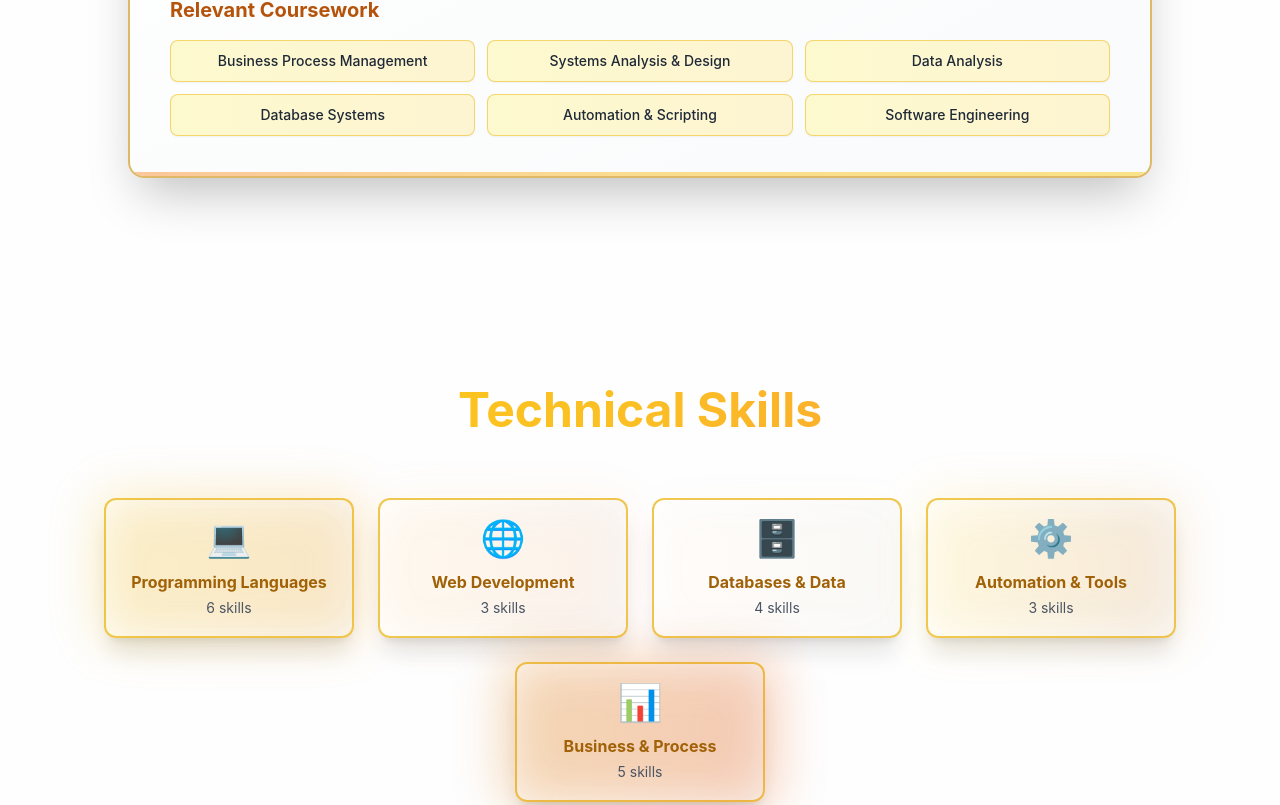
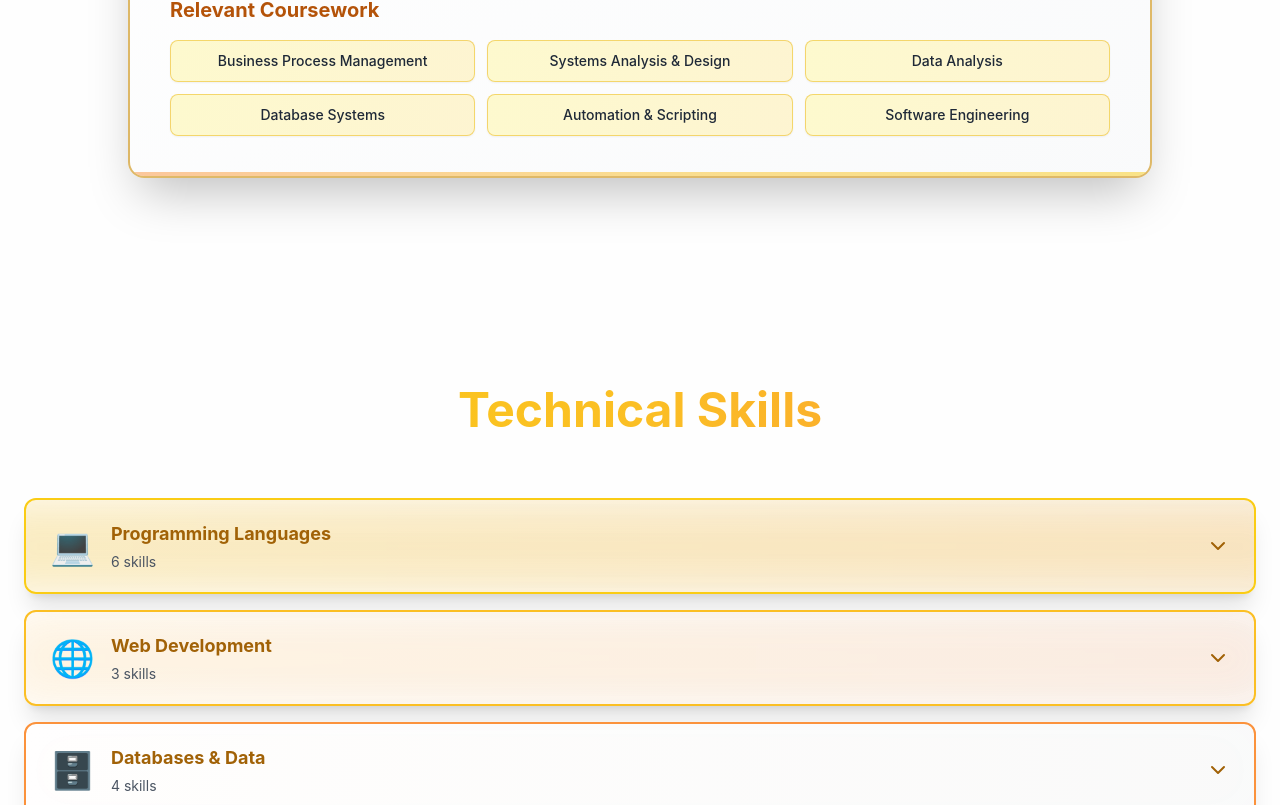
Before and after one commit to Shaneeeeeeeeeee/SMA_resume, a Next.js app: page / in a window 1280 px wide. Shown: the part 1995-2800 px from the top of the page. Built offline with nearby package versions, Linux system fonts and the light colour scheme.

Commit message:
Replace modal with expandable accordion in TechnicalSkills component and update dependencies

```diff
--- a/components/Experience.tsx
+++ b/components/Experience.tsx
@@ -45,7 +45,7 @@ export default function Experience() {
                   </h3>
                 </div>
                 <p className="dark:text-amber-300 text-amber-700 font-semibold mb-2 text-lg">Amazon</p>
-                <p className="dark:text-gray-400 text-gray-600 mb-8">Jun 2025 – Aug 2025</p>
+                <p className="dark:text-gray-400 text-gray-600 mb-8">June 2025 – Aug 2025</p>
 
                 {/* Bullet Points */}
                 <div className="space-y-4 mt-6">
--- a/components/TechnicalSkills.tsx
+++ b/components/TechnicalSkills.tsx
@@ -2,10 +2,10 @@
 
 import { motion, AnimatePresence } from 'framer-motion'
 import { useState } from 'react'
-import { FiX } from 'react-icons/fi'
+import { FiChevronDown, FiChevronUp } from 'react-icons/fi'
 
 export default function TechnicalSkills() {
-  const [selectedCategory, setSelectedCategory] = useState<string | null>(null)
+  const [expandedCategory, setExpandedCategory] = useState<string | null>(null)
 
   const skillCategories = {
     'Programming Languages': {
@@ -40,10 +40,12 @@ export default function TechnicalSkills() {
     }
   }
 
-  const closeModal = () => setSelectedCategory(null)
+  const toggleCategory = (category: string) => {
+    setExpandedCategory(expandedCategory === category ? null : category)
+  }
 
   return (
-    <section id="skills" className="py-20 px-6 relative overflow-hidden backdrop-blur-[0.5px]">
+    <section id="skills" className="py-20 px-6 relative backdrop-blur-[0.5px]">
       <div className="max-w-7xl mx-auto relative z-10">
         <motion.h2
           className="text-4xl md:text-5xl font-bold mb-16 text-center bg-gradient-to-r from-yellow-400 via-amber-400 to-orange-400 bg-clip-text text-transparent"
@@ -55,29 +57,35 @@ export default function TechnicalSkills() {
           Technical Skills
         </motion.h2>
 
-        {/* Simple Boxes Layout */}
-        <div className="flex flex-wrap justify-center gap-6">
-          {Object.entries(skillCategories).map(([category, data], index) => (
-            <motion.button
+        {/* Expandable Categories Layout */}
+        <div className="space-y-4">
+          {Object.entries(skillCategories).map(([category, data], index) => {
+            const isExpanded = expandedCategory === category
+            return (
+              <motion.div
                 key={category}
-              onClick={() => setSelectedCategory(category)}
-              initial={{ opacity: 0, scale: 0.8 }}
-              whileInView={{ opacity: 1, scale: 1 }}
+                initial={{ opacity: 0, y: 20 }}
+                whileInView={{ opacity: 1, y: 0 }}
                 viewport={{ once: true }}
                 transition={{ delay: index * 0.1, duration: 0.5 }}
-              whileHover={{ scale: 1.05, y: -5 }}
-              whileTap={{ scale: 0.95 }}
-              className="relative w-full max-w-[250px] h-[140px] px-6 py-4 bg-gradient-to-r dark:from-gray-800/90 dark:to-gray-900/90 from-white/90 to-gray-50/90 backdrop-blur-sm rounded-xl border-2 dark:border-yellow-400/60 border-yellow-500/70 shadow-xl hover:shadow-2xl transition-all duration-300 group flex flex-col items-center justify-center"
+                className="w-full"
+              >
+                {/* Category Header Button */}
+                <motion.button
+                  onClick={() => toggleCategory(category)}
+                  whileHover={{ scale: 1.02 }}
+                  whileTap={{ scale: 0.98 }}
+                  className={`relative w-full px-6 py-5 bg-gradient-to-r dark:from-gray-800/90 dark:to-gray-900/90 from-white/90 to-gray-50/90 backdrop-blur-sm rounded-xl border-2 ${data.borderColor} shadow-xl hover:shadow-2xl transition-all duration-300 group flex items-center justify-between overflow-hidden`}
                 >
                   {/* Category gradient overlay */}
                   <div
                     className={`absolute inset-0 bg-gradient-to-r ${data.color} opacity-0 group-hover:opacity-10 rounded-xl transition-opacity duration-300`}
                   ></div>
 
-              <div className="relative z-10 flex flex-col items-center justify-center gap-3 w-full h-full">
+                  <div className="relative z-10 flex items-center gap-4 flex-1">
                     <div className="text-4xl">{data.icon}</div>
-                <div className="text-center">
-                  <h3 className="dark:text-yellow-300 text-yellow-700 font-bold text-base mb-1">
+                    <div className="text-left">
+                      <h3 className="dark:text-yellow-300 text-yellow-700 font-bold text-lg mb-1">
                         {category}
                       </h3>
                       <p className="dark:text-gray-400 text-gray-600 text-sm">
@@ -85,6 +93,18 @@ export default function TechnicalSkills() {
                       </p>
                     </div>
                   </div>
+
+                  <motion.div
+                    animate={{ rotate: isExpanded ? 180 : 0 }}
+                    transition={{ duration: 0.3 }}
+                    className="relative z-10"
+                  >
+                    {isExpanded ? (
+                      <FiChevronUp className="dark:text-yellow-300 text-yellow-700 text-2xl" />
+                    ) : (
+                      <FiChevronDown className="dark:text-yellow-300 text-yellow-700 text-2xl" />
+                    )}
+                  </motion.div>
 
                   {/* Pulse effect */}
                   <motion.div
@@ -100,65 +120,29 @@ export default function TechnicalSkills() {
                     }}
                   />
                 </motion.button>
-          ))}
-        </div>
 
-        {/* Modal for Category Skills */}
+                {/* Expanded Skills Content */}
                 <AnimatePresence>
-          {selectedCategory && (
-            <>
-              {/* Backdrop */}
+                  {isExpanded && (
                     <motion.div
-                initial={{ opacity: 0 }}
-                animate={{ opacity: 1 }}
-                exit={{ opacity: 0 }}
-                onClick={closeModal}
-                className="fixed inset-0 bg-black/70 backdrop-blur-sm z-50"
-              />
-
-              {/* Modal */}
-              <motion.div
-                initial={{ opacity: 0, scale: 0.8, y: 50 }}
-                animate={{ opacity: 1, scale: 1, y: 0 }}
-                exit={{ opacity: 0, scale: 0.8, y: 50 }}
-                className="fixed top-1/2 left-1/2 transform -translate-x-1/2 -translate-y-1/2 z-50 w-full max-w-2xl mx-4 max-h-[90vh] overflow-y-auto"
+                      initial={{ height: 0, opacity: 0 }}
+                      animate={{ height: 'auto', opacity: 1 }}
+                      exit={{ height: 0, opacity: 0 }}
+                      transition={{ duration: 0.3, ease: 'easeInOut' }}
+                      className="overflow-hidden"
                     >
-                <div className="bg-gradient-to-br dark:from-gray-800/95 dark:to-gray-900/95 from-white/95 to-gray-50/95 backdrop-blur-xl rounded-3xl border-2 dark:border-yellow-500/50 border-yellow-600/70 shadow-2xl p-6 md:p-8 relative">
-                  {/* Close button */}
-                  <motion.button
-                    onClick={closeModal}
-                    whileHover={{ scale: 1.1, rotate: 90 }}
-                    whileTap={{ scale: 0.9 }}
-                    className="absolute top-4 right-4 p-2 rounded-full bg-gradient-to-r dark:from-yellow-600/30 dark:to-amber-600/30 from-yellow-500/40 to-amber-500/40 border dark:border-yellow-500/50 border-yellow-600/60 hover:border-yellow-400 transition-all duration-300 z-10"
-                  >
-                    <FiX className="dark:text-yellow-300 text-yellow-700 text-xl" />
-                  </motion.button>
-
-                  {/* Modal Header */}
-                  <div className="text-center mb-8">
-                    <div className="text-5xl mb-4">
-                      {skillCategories[selectedCategory as keyof typeof skillCategories].icon}
-                    </div>
-                    <h3 className="text-3xl font-bold dark:text-yellow-300 text-yellow-700 mb-2">
-                      {selectedCategory}
-                    </h3>
-                    <p className="dark:text-gray-400 text-gray-600">
-                      {skillCategories[selectedCategory as keyof typeof skillCategories].skills.length} Skills
-                    </p>
-                  </div>
-
-                  {/* Skills Grid */}
-                  <div className="grid grid-cols-2 md:grid-cols-3 gap-4">
-                    {skillCategories[selectedCategory as keyof typeof skillCategories].skills.map((skill, index) => (
+                      <div className="mt-4 p-6 bg-gradient-to-br dark:from-gray-800/80 dark:to-gray-900/80 from-white/80 to-gray-50/80 backdrop-blur-sm rounded-xl border-2 dark:border-yellow-500/30 border-yellow-600/40">
+                        <div className="grid grid-cols-1 min-[375px]:grid-cols-2 sm:grid-cols-2 md:grid-cols-3 gap-3 sm:gap-4">
+                          {data.skills.map((skill, skillIndex) => (
                             <motion.div
                               key={skill}
-                        initial={{ opacity: 0, scale: 0.8 }}
-                        animate={{ opacity: 1, scale: 1 }}
-                        transition={{ delay: index * 0.05, duration: 0.3 }}
-                        whileHover={{ scale: 1.05, y: -5 }}
+                              initial={{ opacity: 0, scale: 0.8, y: 10 }}
+                              animate={{ opacity: 1, scale: 1, y: 0 }}
+                              transition={{ delay: skillIndex * 0.05, duration: 0.3 }}
+                              whileHover={{ scale: 1.05, y: -3 }}
                               className="px-4 py-3 bg-gradient-to-r dark:from-yellow-900/60 dark:to-amber-900/60 from-yellow-100/80 to-amber-100/80 rounded-lg border dark:border-yellow-600/40 border-yellow-500/60 shadow-md text-center"
                             >
-                        <span className="dark:text-gray-200 text-gray-800 font-medium text-sm">
+                              <span className="dark:text-gray-200 text-gray-800 font-medium text-sm break-words">
                                 {skill}
                               </span>
                             </motion.div>
@@ -166,9 +150,12 @@ export default function TechnicalSkills() {
                         </div>
                       </div>
                     </motion.div>
-            </>
                   )}
                 </AnimatePresence>
+              </motion.div>
+            )
+          })}
+        </div>
       </div>
     </section>
   )
```
Also changed, not shown: package.json (+15 -13 lines), 1 other file (tests, documents, lock files or other folders). Lines whose indentation alone changed are shown as unchanged.
